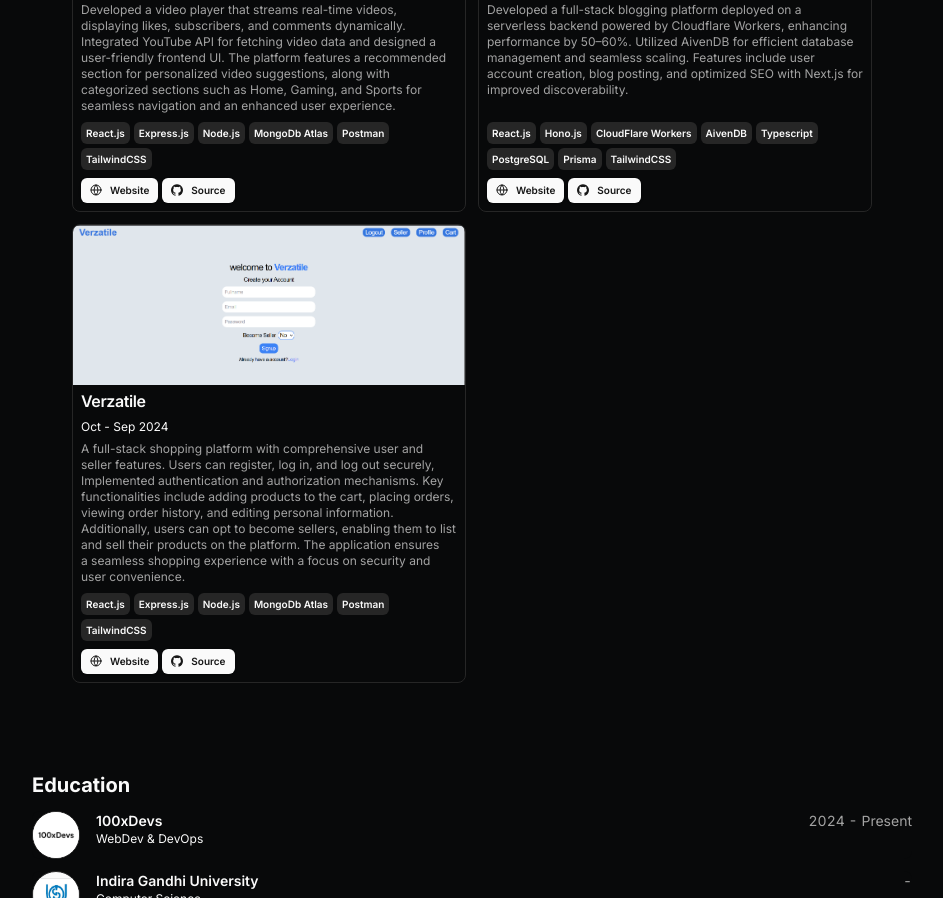
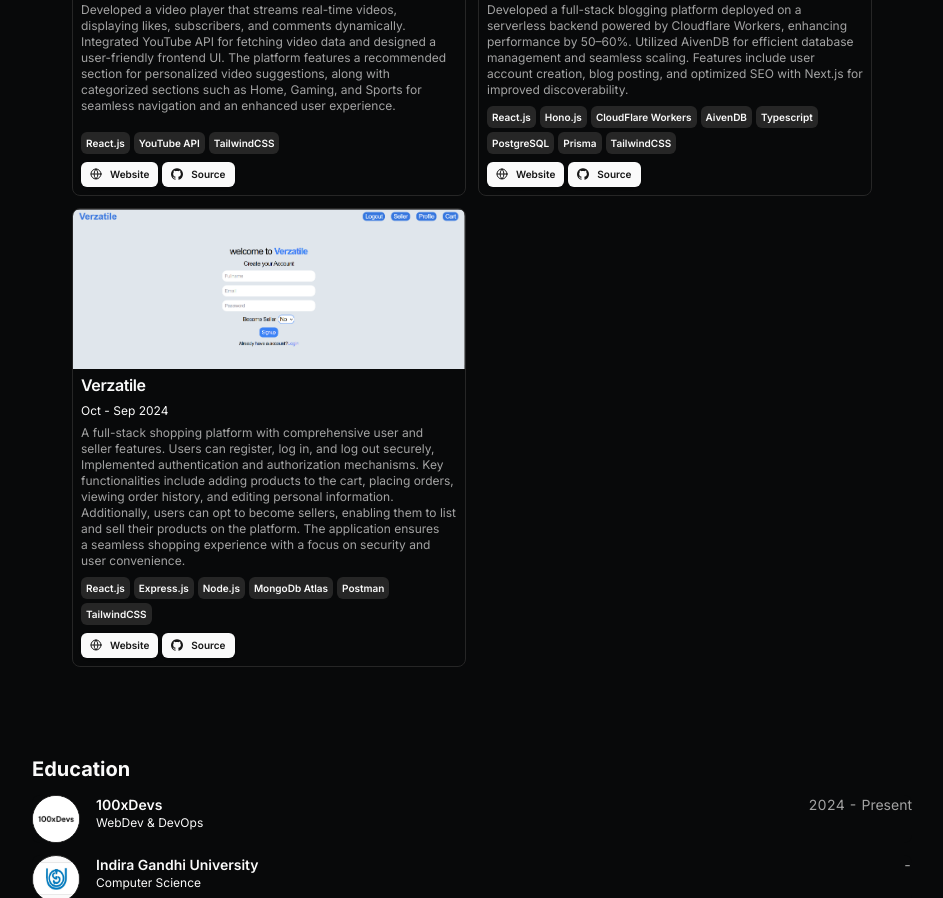
Before and after one commit to Aarav-Rawat/Portfolio_2_Next.js, a Next.js app: page / in a window 1280 px wide. Shown: the part 1540-2438 px from the top of the page, without its empty margins (168-1111 px from the left). Built offline with nearby package versions, Linux system fonts and the light colour scheme.

Commit message:
yt tech upd

```diff
--- a/src/data/resume.tsx
+++ b/src/data/resume.tsx
@@ -209,10 +209,7 @@
         "Developed a video player that streams real-time videos, displaying likes, subscribers, and comments dynamically. Integrated YouTube API for fetching video data and designed a user-friendly frontend UI. The platform features a recommended section for personalized video suggestions, along with categorized sections such as Home, Gaming, and Sports for seamless navigation and an enhanced user experience.",
       technologies: [
         "React.js",
-        'Express.js',
-        "Node.js",
-        "MongoDb Atlas",
-        "Postman",
+        "YouTube API",
         "TailwindCSS",
       ],
       links: [
```
